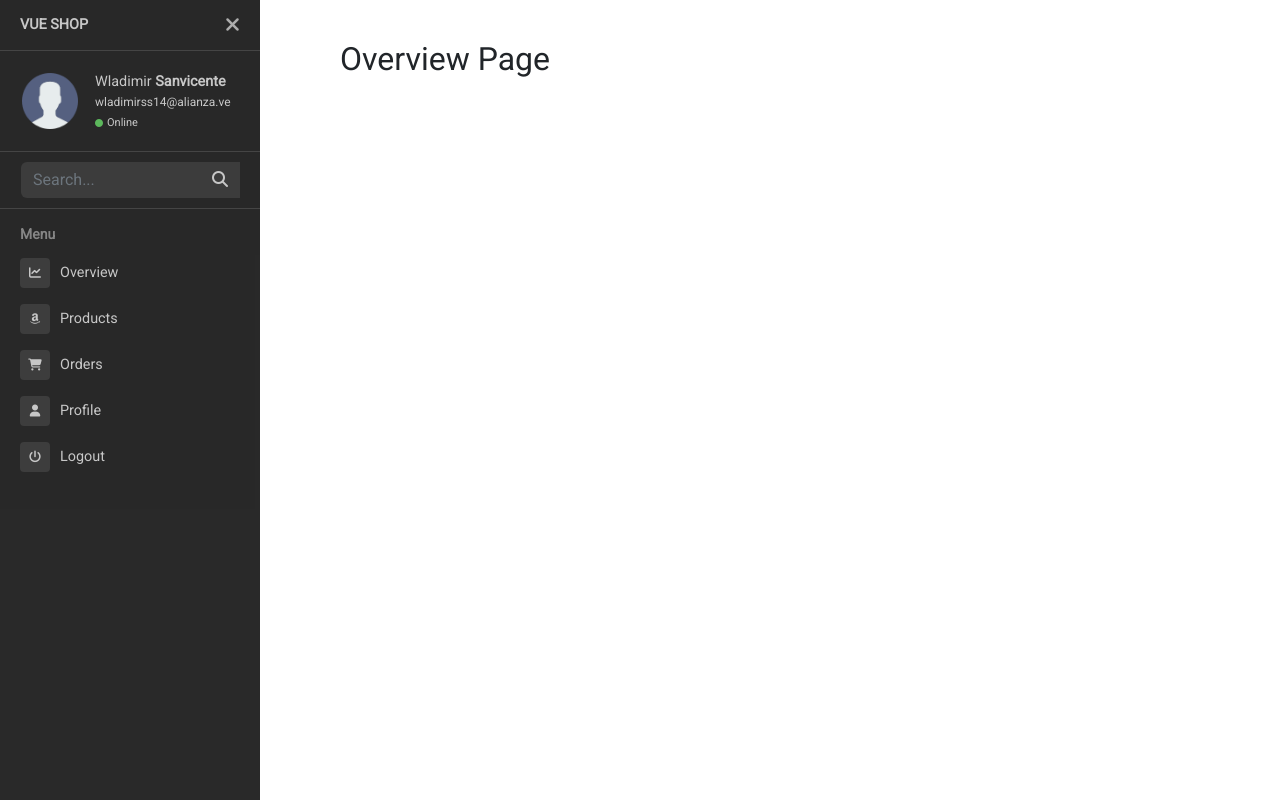
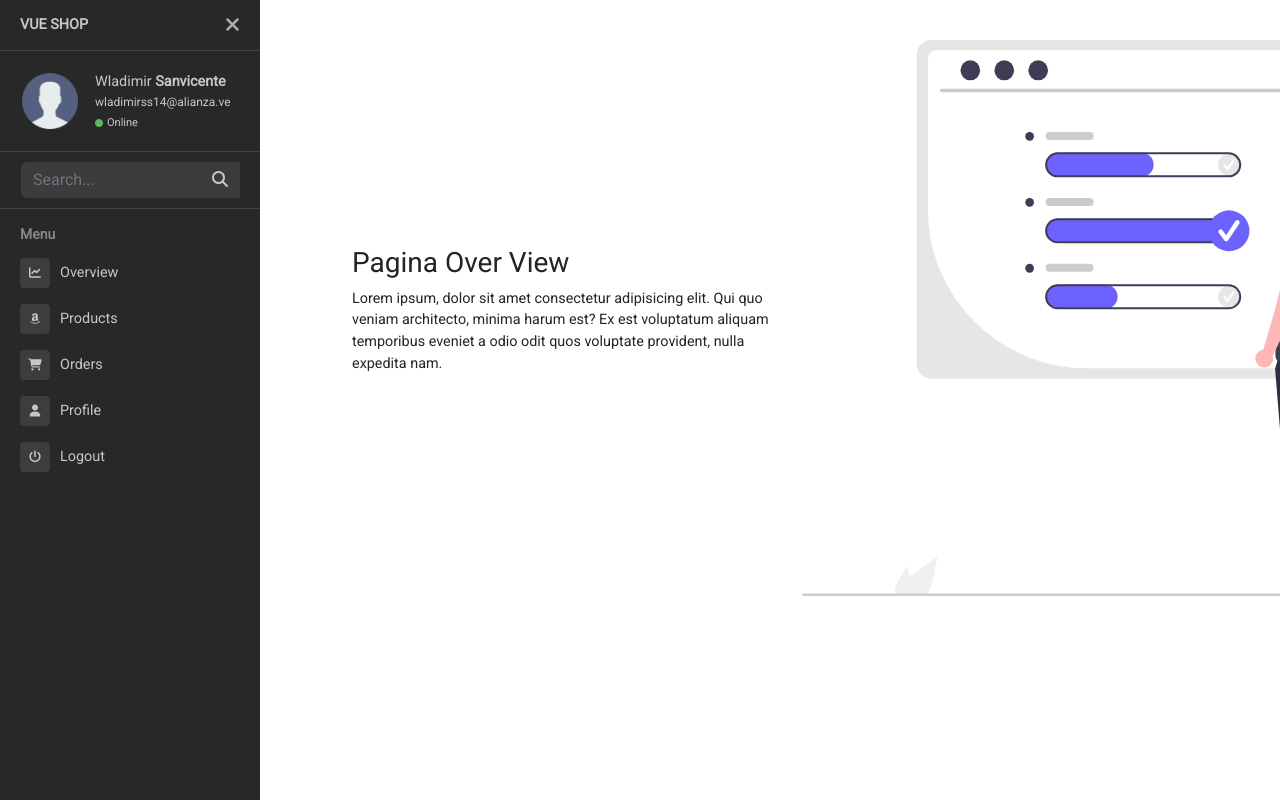
Before and after one commit to Wladi1000/TrabajoDeGrado-FrontEnd, a Vue app: page /admin/overview in a window 1280 px wide. Built offline with nearby package versions, Linux system fonts and the light colour scheme.

Commit message:
Maquetado de ventana admin

```diff
--- a/src/views/AdminOverview.vue
+++ b/src/views/AdminOverview.vue
@@ -2,6 +2,18 @@
 </script>
 <template>
   <div class="overview">
-    <h2>Overview Page</h2>
+    <div class="container h-100">
+      <div class="intro h-100">
+        <div class="row h-100 justifu-content-center align-items-center">
+          <div class="col-md-6">
+            <h3>Pagina Over View</h3>
+            <p> Lorem ipsum, dolor sit amet consectetur adipisicing elit. Qui quo veniam architecto, minima harum est? Ex est voluptatum aliquam temporibus eveniet a odio odit quos voluptate provident, nulla expedita nam. </p>
+          </div>
+          <div class="col-md-6">
+            <img src="/img/svg/overview.svg" alt="overview" class="img-fl">
+          </div>
+        </div>
+      </div>
+    </div>
   </div>
 </template>
--- a/src/views/AdminProducts.vue
+++ b/src/views/AdminProducts.vue
@@ -1,7 +1,17 @@
 <script setup>
 </script>
 <template>
-  <div class="overview">
-    <h2>Productos Page</h2>
-  </div>
+    <div class="container h-100">
+      <div class="intro h-100">
+        <div class="row h-100 justifu-content-center align-items-center">
+          <div class="col-md-6">
+            <h3>Pagina Over View</h3>
+            <p> Lorem ipsum, dolor sit amet consectetur adipisicing elit. Qui quo veniam architecto, minima harum est? Ex est voluptatum aliquam temporibus eveniet a odio odit quos voluptate provident, nulla expedita nam. </p>
+          </div>
+          <div class="col-md-6">
+            <img src="/img/svg/products.svg" alt="products" class="img-fl">
+          </div>
+        </div>
+      </div>
+    </div>
 </template>
```
Also changed, not shown: public/img/svg/overview.svg (added), public/img/svg/products.svg (added).
